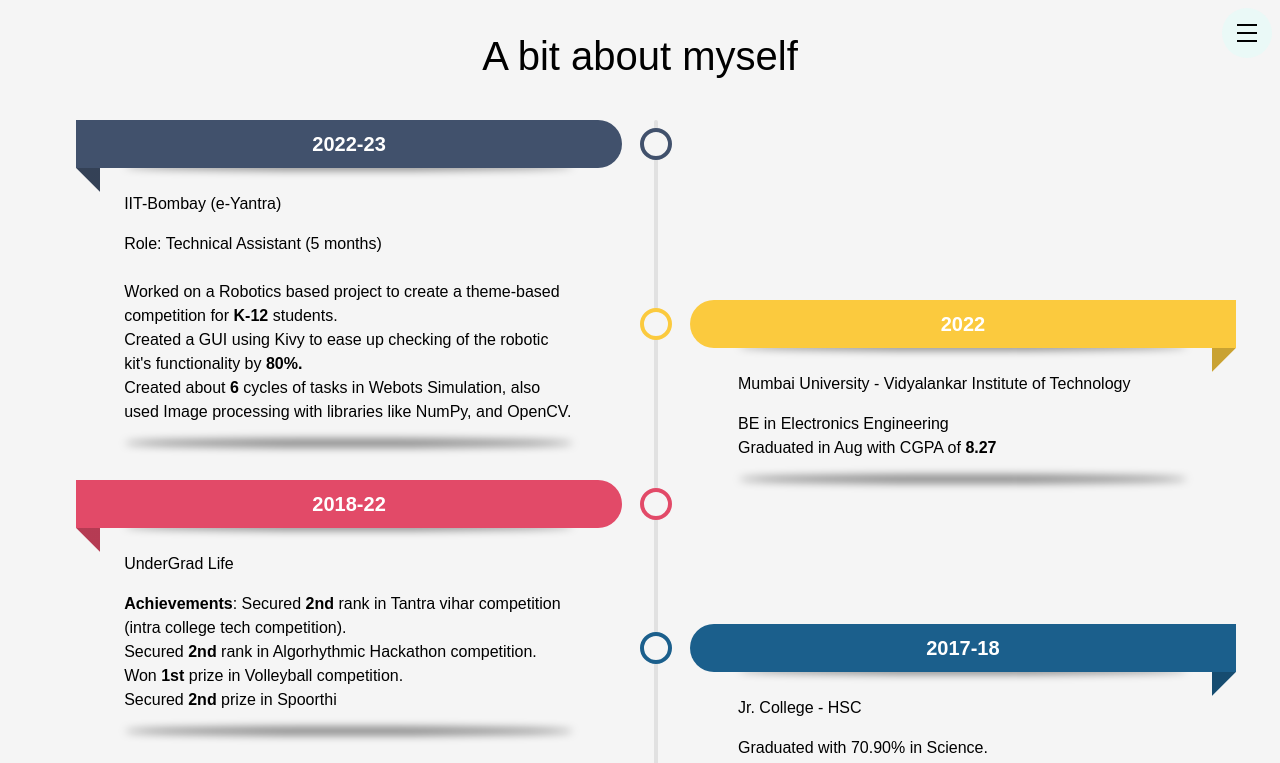
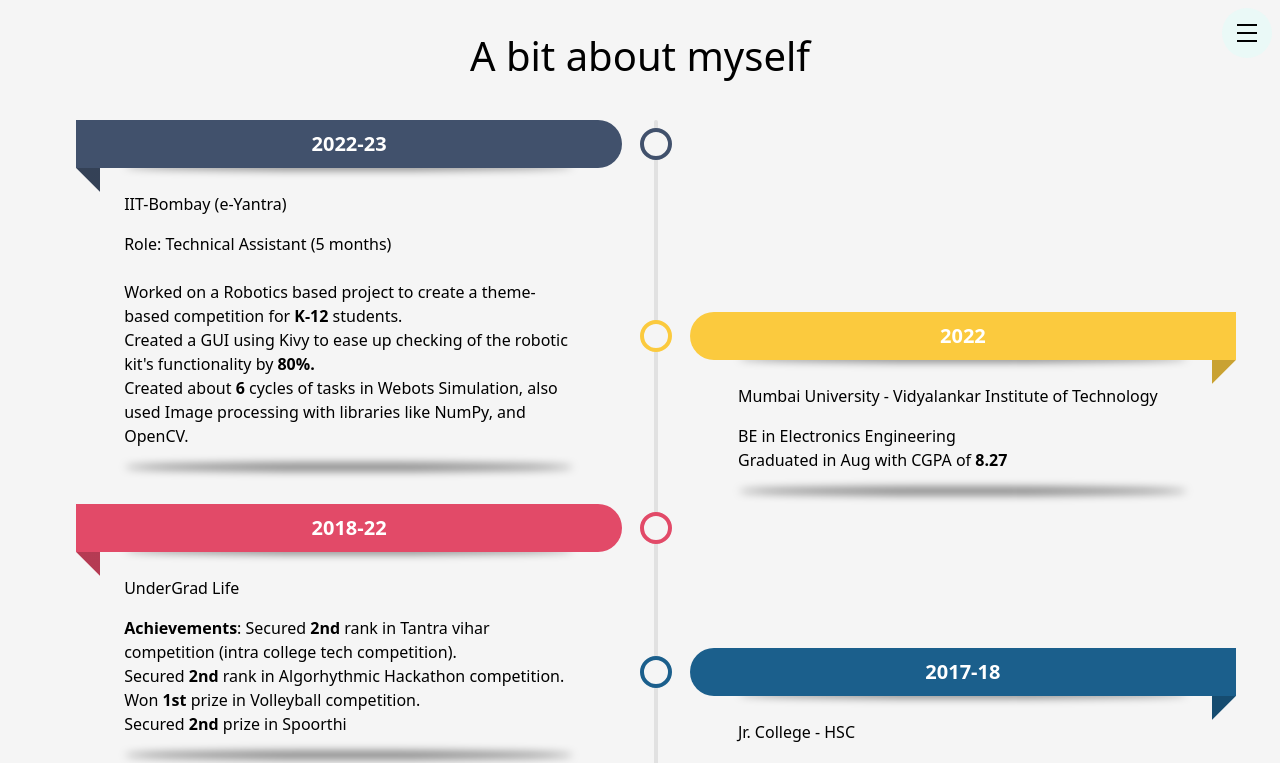
Before and after one commit to abhay299/portfolio, a React (Create React App) app: page /aboutMe in a window 1280 px wide. Shown: the top 763 px of the page. Built offline with nearby package versions, Linux system fonts and the light colour scheme.

Commit message:
about page text style changed

```diff
--- a/src/pages/about/about.css
+++ b/src/pages/about/about.css
@@ -10,7 +10,7 @@
     display: grid;
     align-content: center;
     gap: 2rem;
-    font-family: 'Poppins', sans-serif;
+    /* font-family: 'Poppins', sans-serif; */
     padding: 2rem;
     color: #000;
     background: var(--bgColor);
@@ -193,7 +193,7 @@
     display: grid;
     align-content: center;
     gap: 1rem;
-    font-family: 'Poppins', sans-serif;
+    /* font-family: 'Poppins', sans-serif; */
     padding: 1.5rem;
     color: #000;
     background: var(--bgColor);
```
